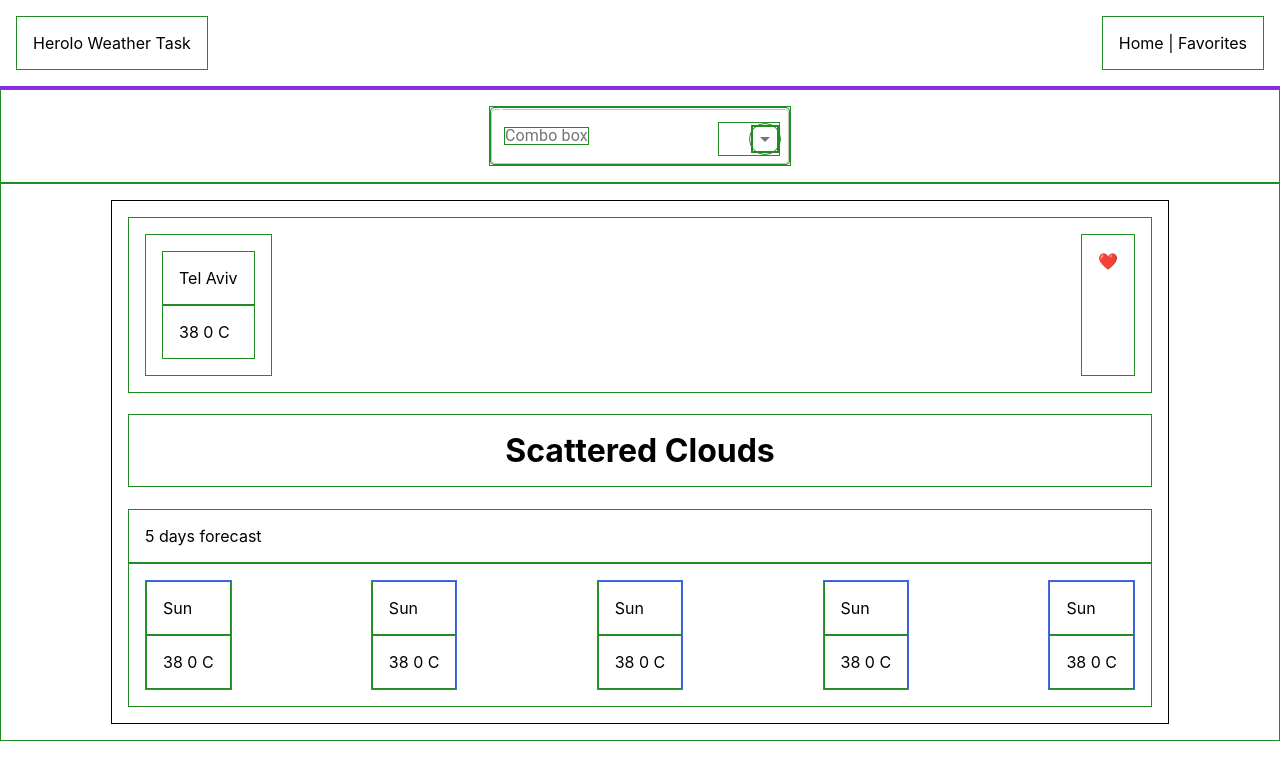
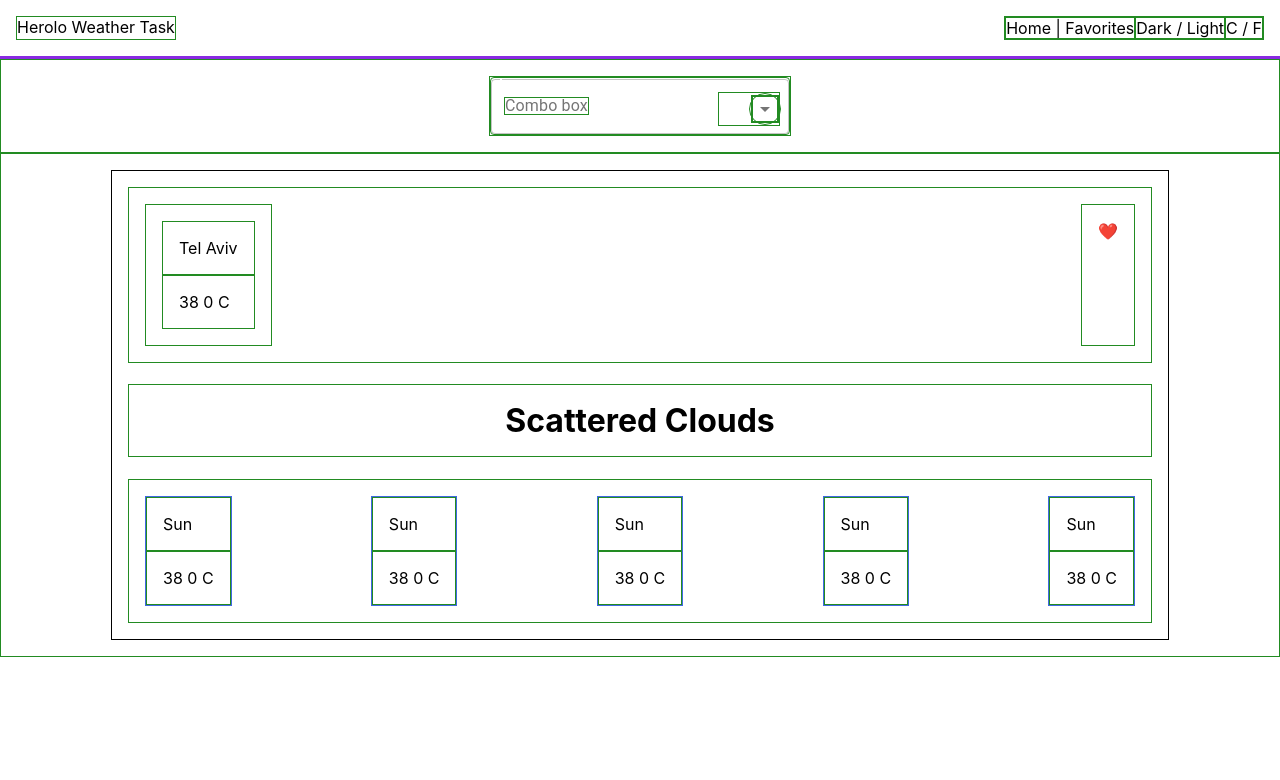
Before and after one commit to barhoring/Bar-Horing-Amir-25-05-2021, a React (Create React App) app: page / in a window 1280 px wide. Shown: the top 780 px of the page. Built offline with nearby package versions, Linux system fonts and the light colour scheme.

Commit message:
to squash

```diff
--- a/src/App.css
+++ b/src/App.css
@@ -12,6 +12,10 @@
 /* .logo-header .title {
   justify-content: end;
 } */
+
+.title {
+  text-align: initial;
+}
 
 @media (prefers-reduced-motion: no-preference) {
   .App-logo {
@@ -30,6 +34,10 @@
   border-style: solid;
   border-color: blueviolet;
   border-width: 0px 0px 3px 0px;
+}
+
+.logo-header * {
+  padding: 0;
 }
 
 .search {
--- a/src/components/Header.js
+++ b/src/components/Header.js
@@ -5,7 +5,15 @@ const Header = () => {
           Herolo Weather Task
         </div>
         <div>
-          Home | Favorites
+          <div>
+            Home | Favorites
+          </div>
+          <div>
+            Dark / Light
+          </div>
+          <div>
+            C / F
+          </div>
         </div>
       </header>
   );
--- a/src/components/WeatherInfo.js
+++ b/src/components/WeatherInfo.js
@@ -7,7 +7,7 @@ const WeatherInfo = () => {
       <div className="weather-info">
         <CityForecast />
         <h1 className="today-sky">Scattered Clouds</h1>
-        <div>5 days forecast</div>
+        {/* 5 days forecast */}
         <WeekForecast />
       </div>
     </div>
```
